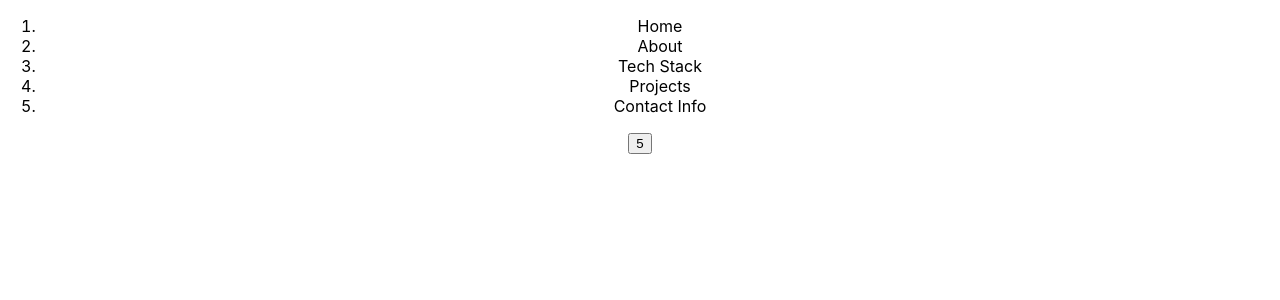
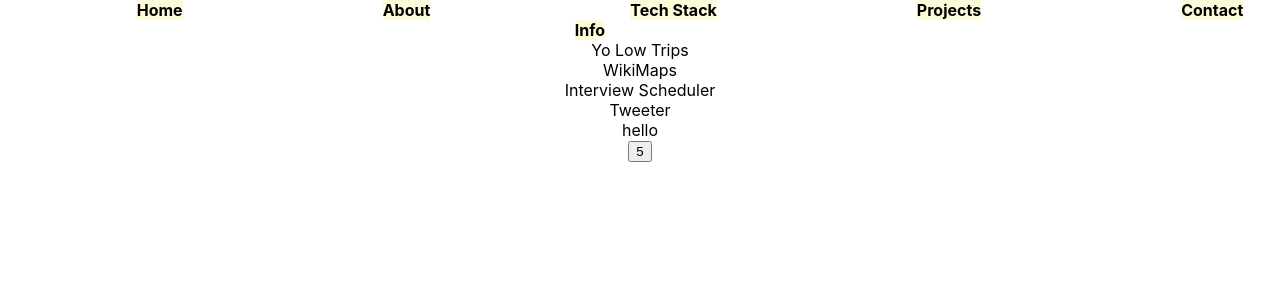
Before and after one commit to Charlesdigital/Portfolio_1, a React (Create React App) app: page / in a window 1280 px wide. Shown: the top 300 px of the page. Built offline with nearby package versions, Linux system fonts and the light colour scheme.

Commit message:
add projects

```diff
--- a/src/App.js
+++ b/src/App.js
@@ -2,9 +2,12 @@ import { useState} from "react";
 import axios from 'axios';
 import './App.css';
 import Navbar from "./components/navbar.jsx";
+import Emails from "./components/emails.jsx";
+import Projects from "./components/projects.jsx";
+
+
 // import network from "./components/network.jsx";
 
-import Emails from "./components/emails.jsx";
 
 
 
@@ -34,13 +37,19 @@ function App() {
   return (
     <div className="App">
     <Navbar/>
+    {/* <About/> */}
+    {/* <Techstack/>
+    <Projects/>
+    <Contact Me/> */}
+    <Projects/>
+    <Emails/>
     <button onClick = {decAmount}>
       {counter}
     </button>
-    <Emails
+    {/* <Emails
     name = {state.name}
     email = {state.email}
-    />
+    /> */}
     </div>
   );
 }
@@ -63,13 +72,3 @@ export default App;
 // }
 
 // export default network
-
-
-{/* <Emails props = {state}/>
-    <div>
-      {state.map( x => (
-        <div>
-        {x}
-    </div>
-
-      )} */}
--- a/src/components/emails.jsx
+++ b/src/components/emails.jsx
@@ -1,10 +1,11 @@
 
 function Emails(props) {
 
-const { name, email } = props;
+// const { name, email } = props;
   return (
-
-    console.log("test3", props)
+    <div>
+    hello
+    </div>
 
 
   );
@@ -12,18 +13,3 @@ const { name, email } = props;
 }
 
 export default Emails
-
-{/* <ul>{props.map((result) =>
-      <div key = {result.id}>
-        {console.log("test2", result.email)}
-      {result.email}
-      </div>
-
-    )}</ul>  ) */}
-
- {/* {props.map( x => {
-             <div>
-         })} */}
-
-
-//          console.log("test3", props)
--- a/src/components/navbar.jsx
+++ b/src/components/navbar.jsx
@@ -1,20 +1,23 @@
-import React from 'react'
+import "../styles/navbar.css";
+
 
 function Navbar() {
-
 
   return (
 
 <nav>
-    <ol>
-        <li class="menu">Home</li>
-        <li class="menu">About</li>
-        <li class="menu">Tech Stack</li>
-        <li class="menu">Projects</li>
-        <li class="menu">Contact Info</li>
-    </ol>
+        <span class="menu">Home</span>
+        <span class="menu">About</span>
+        <span class="menu">Tech Stack</span>
+        <span class="menu">Projects</span>
+        <span class="menu">Contact Info</span>
 </nav>
   )
 }
 
 export default Navbar
+
+// Nav
+//tech stack
+//prokects
+//contact me
--- /dev/null
+++ b/src/components/projects.jsx
@@ -0,0 +1,14 @@
+function Projects() {
+
+    return (
+<div>
+    <div> Yo Low Trips</div>
+    <div> WikiMaps </div>
+    <div> Interview Scheduler </div>
+    <div> Tweeter </div>
+
+
+</div>
+    )
+}
+  export default Projects
--- /dev/null
+++ b/src/styles/navbar.css
@@ -0,0 +1,7 @@
+
+.menu {
+    background-color: #fefbd8;
+    font-weight: bold;
+    margin: 100px;
+
+}
```
